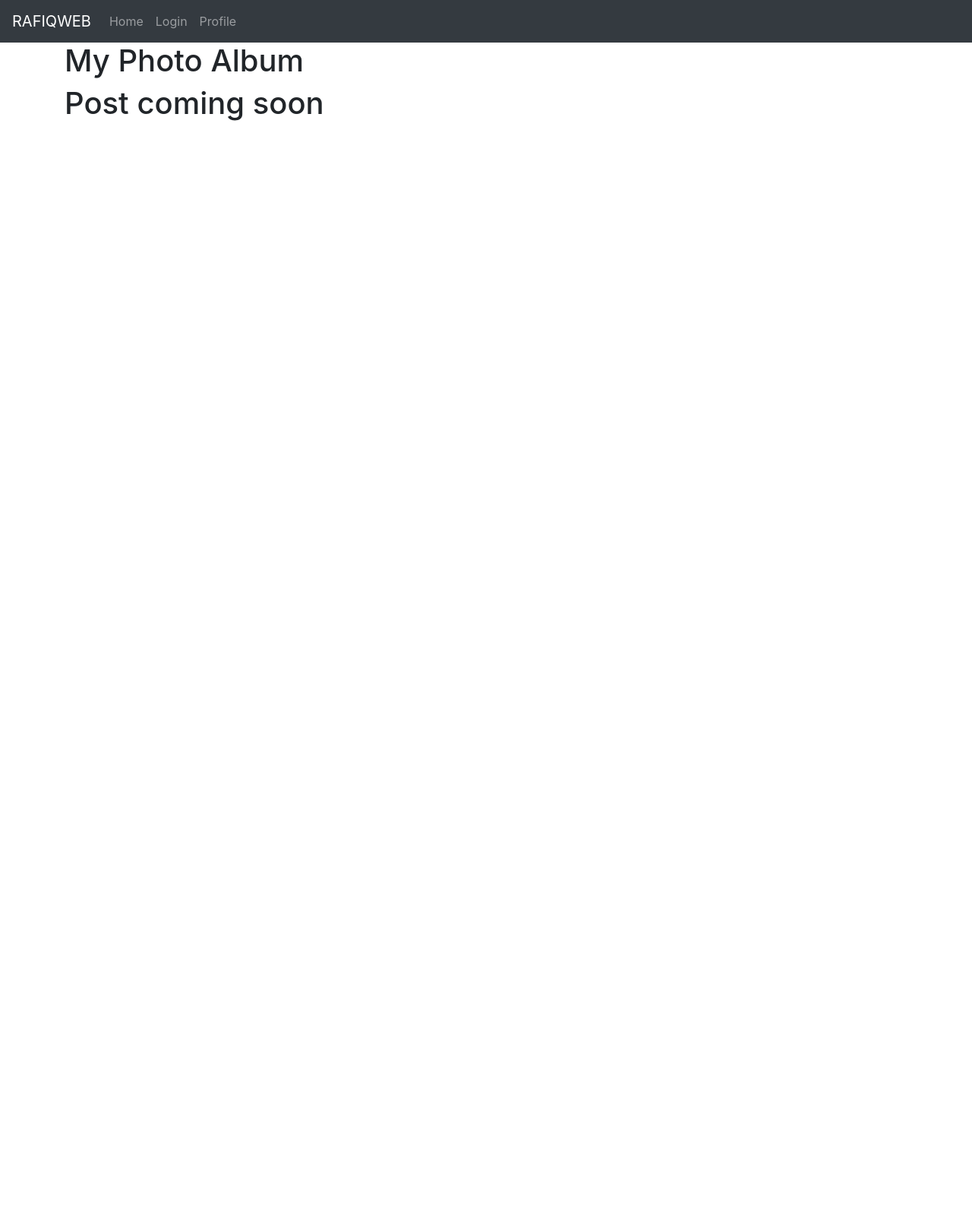
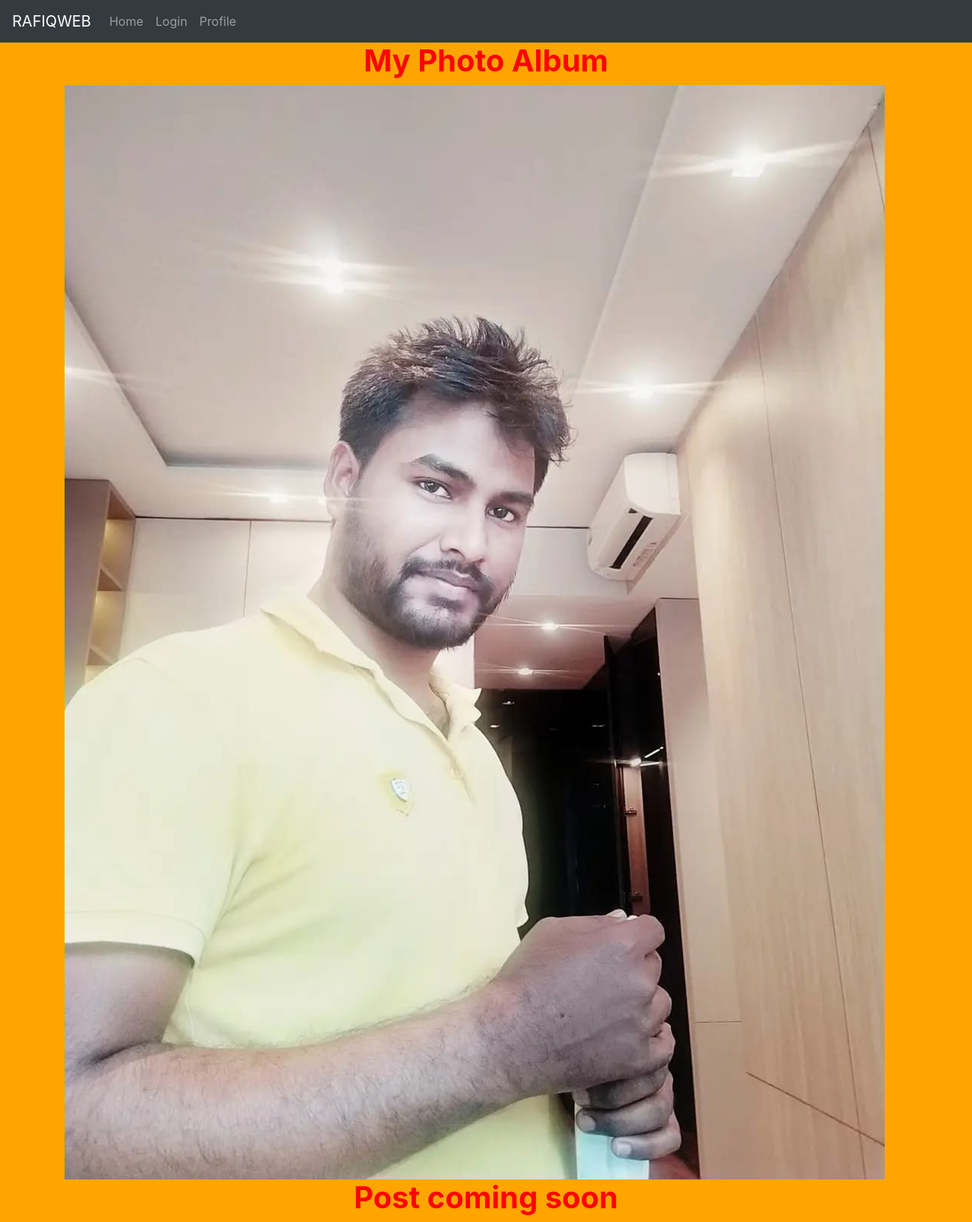
Before and after one commit to githubrafiq/rafiq8git, a Django app: template templates/home.html in a window 1280 px wide. Shown: the whole page at 76% size. Before the commit the page ends 159 px from the top, so only its background shows below. Run offline with Django 4.2, Linux system fonts and the light colour scheme; the template is opened without the code that fills it, so the values that code supplies are empty.

Commit message:
favicon.ico

```diff
--- a/dormitory_management/settings.py
+++ b/dormitory_management/settings.py
@@ -138,6 +138,8 @@ USE_TZ = True
 
 # Static files (CSS, JavaScript, Images)
 # https://docs.djangoproject.com/en/4.2/howto/static-files/
+
+# STATICFILES_DIRS = [BASE_DIR/'static']
 STATIC_ROOT = [
     os.path.join(BASE_DIR, 'staticfiles')
 ]
--- /dev/null
+++ b/static/mystyle.css
@@ -0,0 +1,10 @@
+body{
+background-color: orange;
+color: red;
+}
+
+h1{
+text-align: center;
+color: red;
+font-weight: bold;
+}
--- a/templates/base.html
+++ b/templates/base.html
@@ -1,4 +1,5 @@
 <!DOCTYPE html>
+{% load static %}
 <html lang="en">
 <head>
   <title>RAFIQWEB - ({% block title %}{% endblock %})</title>
@@ -7,6 +8,8 @@
   <link rel="stylesheet" href="https://cdn.jsdelivr.net/npm/bootstrap@4.6.2/dist/css/bootstrap.min.css">
   <link href="https://fonts.googleapis.com/css?family=Lato:300,400,700&display=swap" rel="stylesheet">
   <link rel="stylesheet" href="https://stackpath.bootstrapcdn.com/font-awesome/4.7.0/css/font-awesome.min.css">
+  <link rel="stylesheet" href="{% static 'mystyle.css' %}">
+  <link rel="icon" type="image/x-icon" href="{% static 'images/favicon.ico' %}">
   <script src="https://cdn.jsdelivr.net/npm/jquery@3.6.4/dist/jquery.slim.min.js"></script>
   <script src="https://cdn.jsdelivr.net/npm/popper.js@1.16.1/dist/umd/popper.min.js"></script>
   <script src="https://cdn.jsdelivr.net/npm/bootstrap@4.6.2/dist/js/bootstrap.bundle.min.js"></script>
--- a/templates/home.html
+++ b/templates/home.html
@@ -1,7 +1,9 @@
 {% extends 'base.html' %}
+{% load static %}
 {% block title %}Home Page{% endblock %}
 {% block content %}
 <h1>My Photo Album</h1>
+<img src="{% static 'images/arden.jpg' %}" alt="img">
     {% if posts %}
         {% for post in posts %}
         <div style="width: 25%; padding: 2px; box-sizing: border-box; float: left">
```
Also changed, not shown: static/images/arden.jpg (added), static/images/favicon.ico (added).
